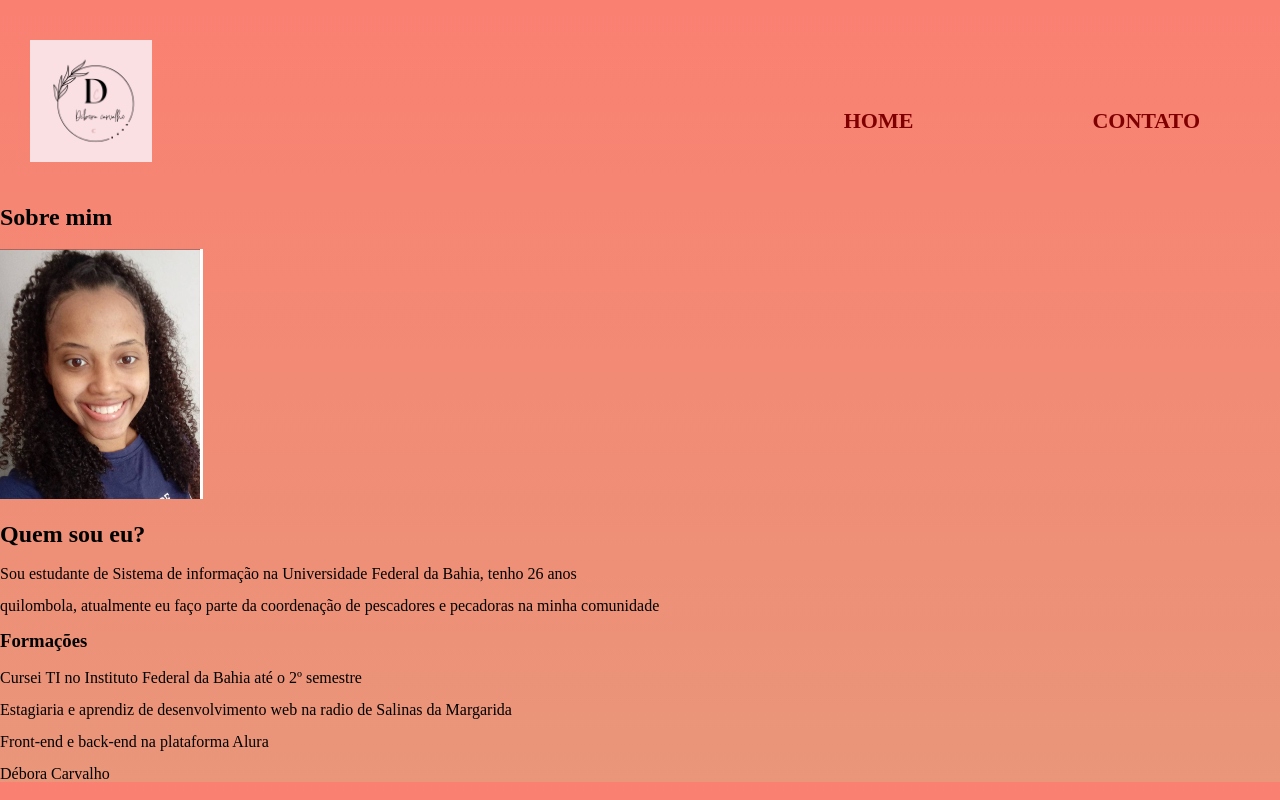
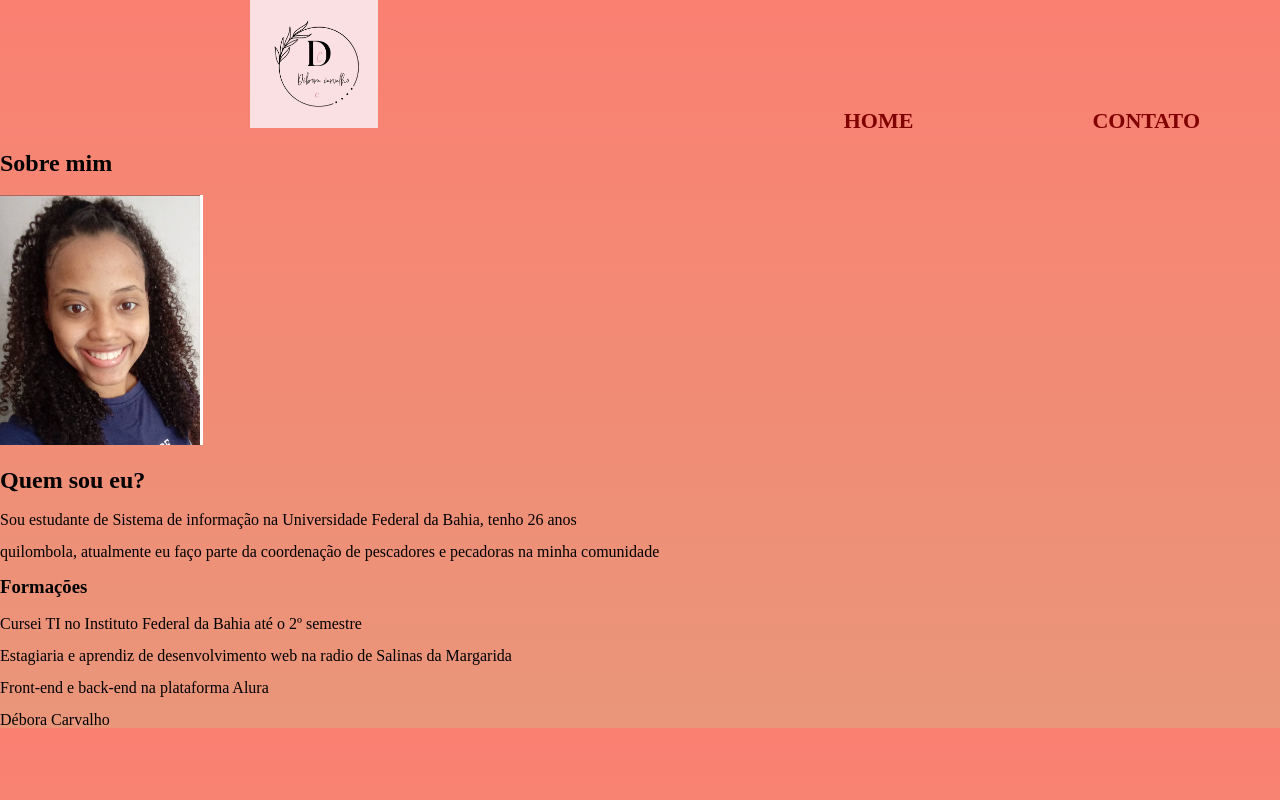
Before and after one commit to deboraCs26/meu-portfolio, a plain HTML site: page index.html in a window 1280 px wide. Drawn offline with Linux system fonts and the light colour scheme.

Commit message:
add mudanças do meu portfolio

```diff
--- a/style.css
+++ b/style.css
@@ -3,15 +3,11 @@ body {
     background: linear-gradient(#FA8072, #E9967A);
 }
 
-.cabecalho {
-   padding: 30px;
-
-
-}
 .img {
     position: relative;
     width: 10%;
-    top: 10px;
+    left: 250px;
+
 
 }
 
```
